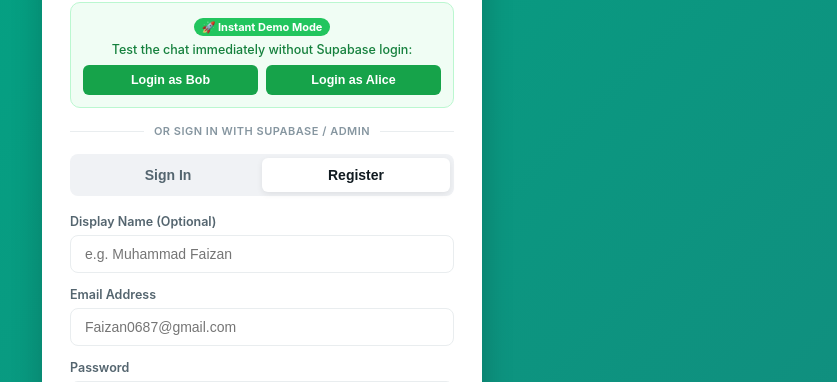
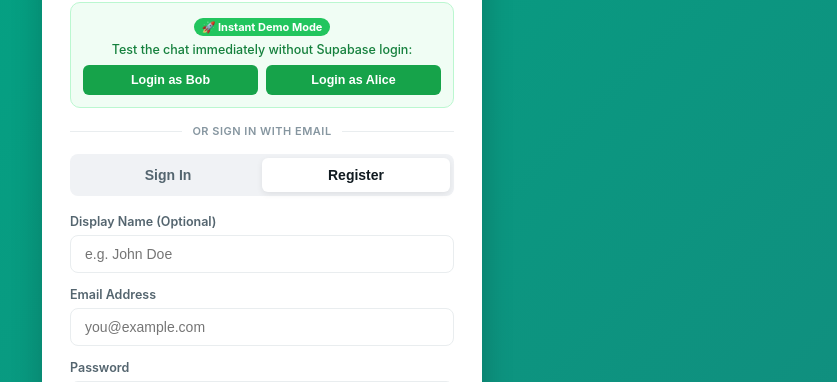
Before and after one commit to Faizan-Saeed-hub/whatsapp, a React (Vite) app: page / in a window 1280 px wide. Both pictures are taken after a click on the button "Register". Shown: the part 229-611 px from the top of the page, without its empty margins (378-1215 px from the left). Built offline with nearby package versions, Linux system fonts and the light colour scheme; no server answers; a web font is replaced by a local one.

Commit message:
fix: use standard generic placeholders in login and register inputs

```diff
--- a/src/components/Login.jsx
+++ b/src/components/Login.jsx
@@ -113,7 +113,7 @@ const Login = ({ onDemoLogin }) => {
             </div>
 
             <div className="divider">
-                <span>OR SIGN IN WITH SUPABASE / ADMIN</span>
+                <span>OR SIGN IN WITH EMAIL</span>
             </div>
 
             {/* Mode Switcher Tabs */}
@@ -141,7 +141,7 @@ const Login = ({ onDemoLogin }) => {
                         <label>Display Name (Optional)</label>
                         <input
                             type="text"
-                            placeholder="e.g. Muhammad Faizan"
+                            placeholder="e.g. John Doe"
                             value={username}
                             onChange={(e) => setUsername(e.target.value)}
                         />
@@ -152,7 +152,7 @@ const Login = ({ onDemoLogin }) => {
                     <label>Email Address</label>
                     <input
                         type="email"
-                        placeholder="Faizan0687@gmail.com"
+                        placeholder="you@example.com"
                         value={email}
                         onChange={(e) => setEmail(e.target.value)}
                         required
```
